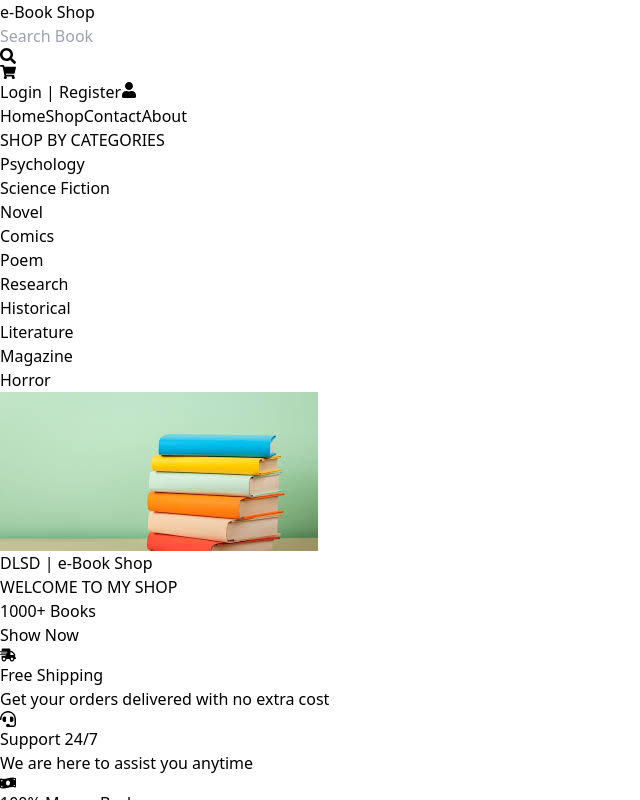
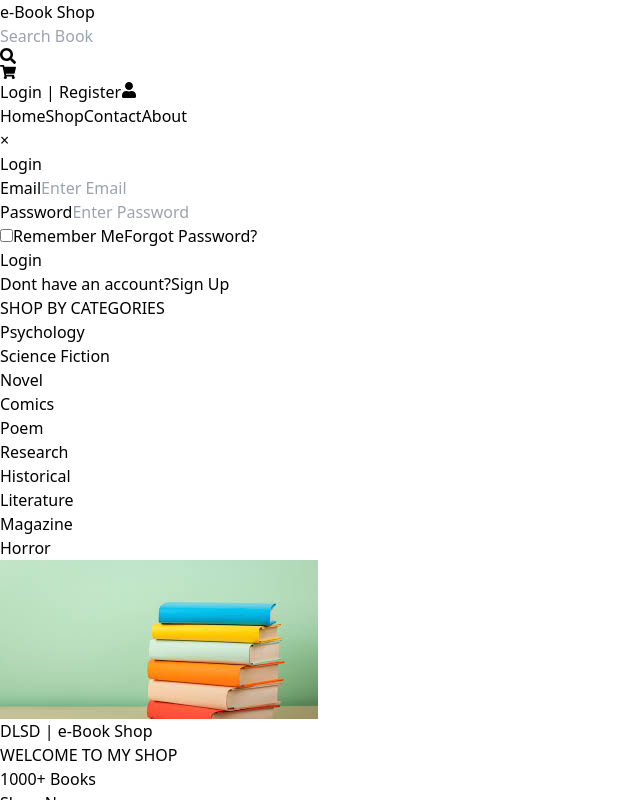
Before and after one commit to dilsad-erdogan/e-book-shop, a React (Vite) app: page / in a window 1280 px wide. Both pictures are taken after a click on the button "Login | Register". Shown: the top 800 px of the page, without its empty margins (0-640 px from the left). Built offline with nearby package versions, Linux system fonts and the light colour scheme.

Commit message:
login - register

```diff
--- /dev/null
+++ b/src/components/Login.jsx
@@ -0,0 +1,38 @@
+
+const Login = ({ openSignUp }) => {
+  return (
+    <div>
+        <h2 className="text-2xl font-bold mb-4">Login</h2>
+        <form>
+            <div className="mb-4">
+                <label className="block text-gray-700">Email</label>
+                <input type="email" placeholder="Enter Email" className="w-full px-3 py-2 border" />
+            </div>
+
+            <div className="mb-4">
+                <label className="block text-gray-700">Password</label>
+                <input type="password" placeholder="Enter Password" className="w-full px-3 py-2 border" />
+            </div>
+
+            <div className="mb-4 flex items-center justify-between">
+                <label className="inline-flex items-center">
+                    <input type="checkbox" className="form-checkbox" />
+                    <span className="ml-2 text-gray-700">Remember Me</span>
+                </label>
+                <a href="#" className="text-red-800">Forgot Password?</a>
+            </div>
+
+            <div className="mb-4">
+                <button type="submit" className="w-full bg-red-600 text-white py-2">Login</button>
+            </div>
+        </form>
+
+        <div className="text-center">
+            <span className="text-gray-700">Dont have an account?</span>
+            <button className="text-red-800" onClick={openSignUp}>Sign Up</button>
+        </div>
+    </div>
+  )
+}
+
+export default Login
--- a/src/components/Navbar.jsx
+++ b/src/components/Navbar.jsx
@@ -1,9 +1,25 @@
+import { useState } from "react"
 import { FaSearch, FaShoppingCart, FaUser } from "react-icons/fa"
 import { useSelector } from "react-redux"
 import { Link } from "react-router-dom"
+import Modal from "./Modal"
+import Login from "./Login"
+import Register from "./Register"
 
 const Navbar = () => {
+  const [isModalOpen, setIsModalOpen] = useState(false);
+  const [isLogin, setIsLogin] = useState(true);
   const products = useSelector(state => state.cart.products);
+
+  const openSignUp = () => {
+    setIsLogin(false);
+    setIsModalOpen(true);
+  };
+
+  const openLogin = () => {
+    setIsLogin(true);
+    setIsModalOpen(true);
+  };
 
   return (
     <nav className="bg-white shadow-md">
@@ -29,7 +45,7 @@
             )}
           </Link>
 
-          <button className="hidden md:block">
+          <button className="hidden md:block" onClick={() => setIsModalOpen(true)}>
             Login | Register
           </button>
 
@@ -45,6 +61,10 @@
         <Link to="/" className="hover:underline">Contact</Link>
         <Link to="/" className="hover:underline">About</Link>
       </div>
+
+      <Modal isModalOpen={isModalOpen} setIsModalOpen={setIsModalOpen}>
+        {isLogin ? <Login openSignUp={openSignUp} /> : <Register openLogin={openLogin} />}
+      </Modal>
     </nav>
   )
 }
--- /dev/null
+++ b/src/components/Register.jsx
@@ -0,0 +1,35 @@
+
+const Register = ({ openLogin }) => {
+  return (
+    <div>
+        <h2 className="text-2xl font-bold mb-4">Register</h2>
+        <form>
+            <div className="mb-4">
+                <label className="block text-gray-700">Name</label>
+                <input type="text" placeholder="Enter Name" className="w-full px-3 py-2 border" />
+            </div>
+
+            <div className="mb-4">
+                <label className="block text-gray-700">Email</label>
+                <input type="email" placeholder="Enter Email" className="w-full px-3 py-2 border" />
+            </div>
+
+            <div className="mb-4">
+                <label className="block text-gray-700">Password</label>
+                <input type="password" placeholder="Enter Password" className="w-full px-3 py-2 border" />
+            </div>
+
+            <div className="mb-4">
+                <button type="submit" className="w-full bg-red-600 text-white py-2">Sign Up</button>
+            </div>
+        </form>
+
+        <div className="text-center">
+            <span className="text-gray-700">Already have an account?</span>
+            <button className="text-red-800" onClick={openLogin}>Login</button>
+        </div>
+    </div>
+  )
+}
+
+export default Register
```
